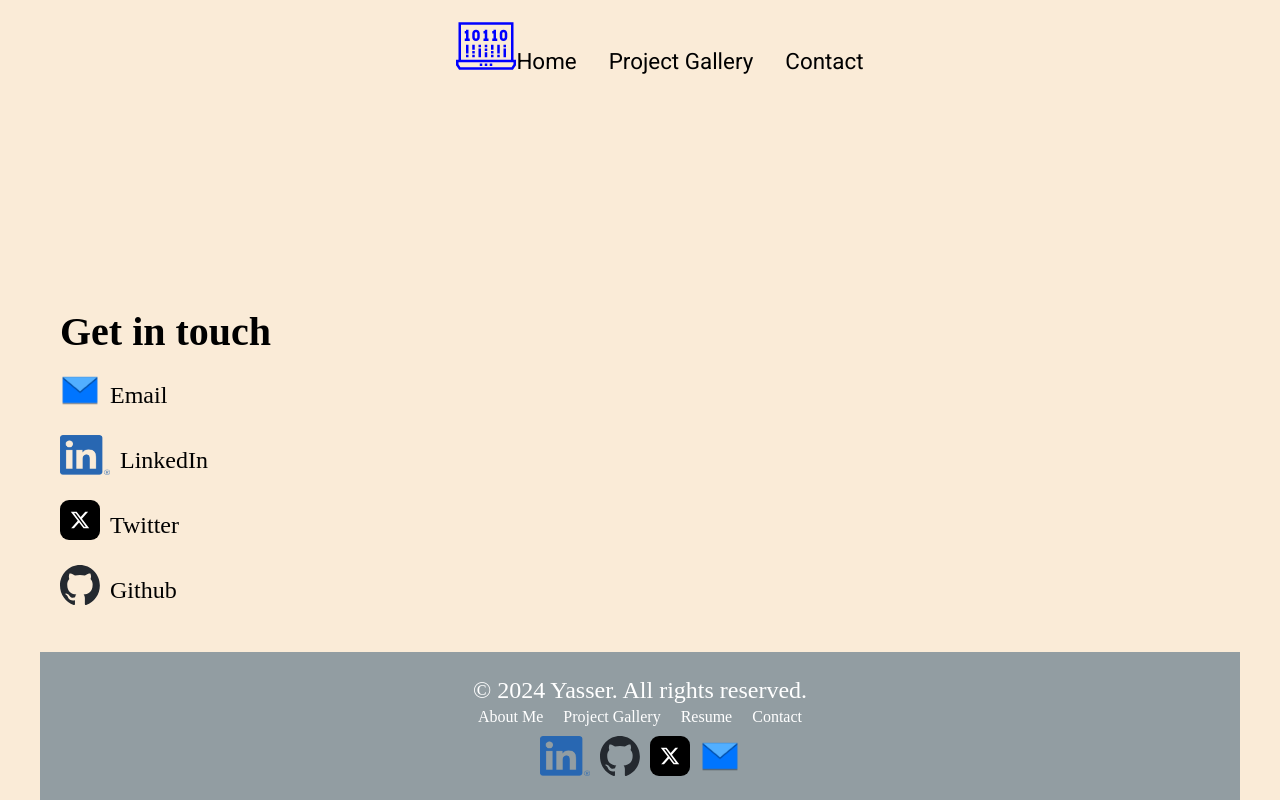
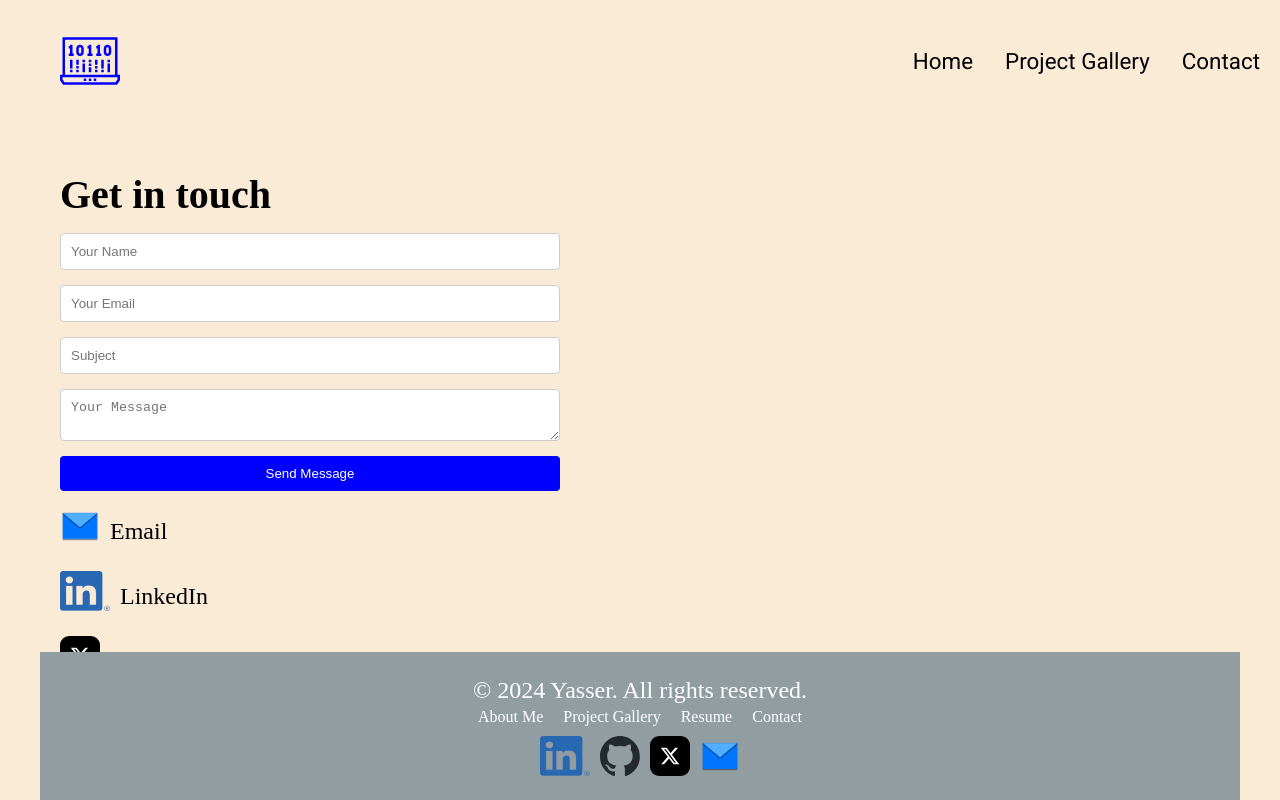
Before and after one commit to yrezvani/react-portfolio-hub, a React (Vite) app: page /contact in a window 1280 px wide. Built offline with nearby package versions, Linux system fonts and the light colour scheme.

Commit message:
Add contact form

```diff
--- a/src/components/Header/Header.css
+++ b/src/components/Header/Header.css
@@ -81,7 +81,9 @@
     .header-container {
         display: flex;
         justify-content: space-between;
+        align-items: center;
         font-family: 'Roboto', sans-serif;
+        /* width: 1200px; */
     }
 
     .navbar ul {
--- a/src/pages/Contact.css
+++ b/src/pages/Contact.css
@@ -1,8 +1,7 @@
 .contact-container {
     display: flex;
     flex-direction: column;
-    justify-content: space-between;
-    align-items: center;
+    justify-content: space-around;
     min-height: 100vh;
     width: 1200px;
     margin-left: auto;
@@ -44,6 +43,30 @@
     gap: 10px;
 }
 
+.contact-form {
+    display: flex;
+    flex-direction: column;
+    gap: 15px;
+    width: 100%;
+    max-width: 500px;
+}
+
+.contact-form input,
+.contact-form textarea {
+    padding: 10px;
+    border: 1px solid #ccc;
+    border-radius: 4px;
+}
+
+.contact-form button {
+    padding: 10px 15px;
+    background-color: blue;
+    color: white;
+    border: none;
+    border-radius: 4px;
+    cursor: pointer;
+}
+
 @media screen and (max-width: 768px) {
     .contact-container {
         width: 100%;
@@ -71,3 +94,11 @@
         margin-bottom: 20px;
     }
 }
+
+@media screen and (min-width: 769px) {
+    .navbar-icon {
+        margin-top: initial;
+
+    }
+
+}
--- a/src/pages/Contact.jsx
+++ b/src/pages/Contact.jsx
@@ -1,4 +1,4 @@
-import React from "react";
+import React, { useState } from "react";
 import Header from "../components/Header/Header";
 import Footer from "../components/Footer/Footer";
 import githubIcon from "../assets/github.svg";
@@ -8,12 +8,63 @@ import emailIcon from "../assets/email.png";
 import './Contact.css'
 
 function Contact() {
+
+    const [formData, setFormData] = useState({
+        name: '',
+        email: '',
+        subject: '',
+        message: ''
+    });
+
+    const handleChange = (event) => {
+        setFormData({
+            ...formData,
+            [event.target.name]: event.target.value
+        });
+    };
+
+    const handleSubmit = (event) => {
+        event.preventDefault();
+        // Handle form submission here (e.g., send data to a server)
+        console.log(formData); // For now, just log the form data to the console
+    };
+
     return (
         <div className="contact-container">
             <Header />
             <div className="middle-content-container">
                 <div className="sub-container">
                     <h1>Get in touch</h1>
+                    <form onSubmit={handleSubmit} className="contact-form">
+                        <input
+                            type="text"
+                            name="name"
+                            placeholder="Your Name"
+                            value={formData.name}
+                            onChange={handleChange}
+                        />
+                        <input
+                            type="email"
+                            name="email"
+                            placeholder="Your Email"
+                            value={formData.email}
+                            onChange={handleChange}
+                        />
+                        <input
+                            type="text"
+                            name="subject"
+                            placeholder="Subject"
+                            value={formData.subject}
+                            onChange={handleChange}
+                        />
+                        <textarea
+                            name="message"
+                            placeholder="Your Message"
+                            value={formData.message}
+                            onChange={handleChange}
+                        />
+                        <button type="submit">Send Message</button>
+                    </form>
                     <p><a href="mailto:yaserrezvany@gmail.com" aria-label="Email"><img src={emailIcon} alt="Twitter" className="icon" /></a>Email</p>
                     <p><a href="https://www.linkedin.com/in/yasser-rezvani-773086b3/" aria-label="LinkedIn"><img src={linkedinIcon} alt="Linedin" className="li-icon" /></a>LinkedIn</p>
                     <p><a href="https://twitter.com/yaserrezvany" aria-label="Twitter"><img src={twitterIcon} alt="Twitter" className="icon" /></a>Twitter</p>
```
